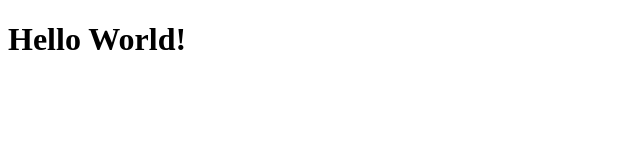
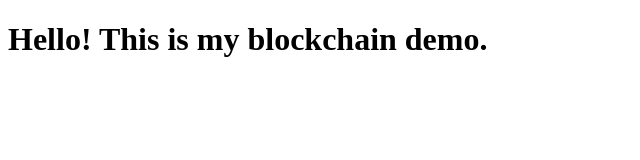
Before and after one commit to mikerobards/mikerobards.github.io, a plain HTML site: page index.html in a window 1280 px wide. Shown: the whole page, without its empty margins (0-640 px from the left). Drawn offline with Linux system fonts and the light colour scheme.

Commit message:
Update index.html

```diff
--- a/index.html
+++ b/index.html
@@ -9,7 +9,7 @@
 </head>
 
 <body>
-    <h1>Hello World!</h1>
+    <h1>Hello! This is my blockchain demo.</h1>
 </body>
 
 </html>
```
